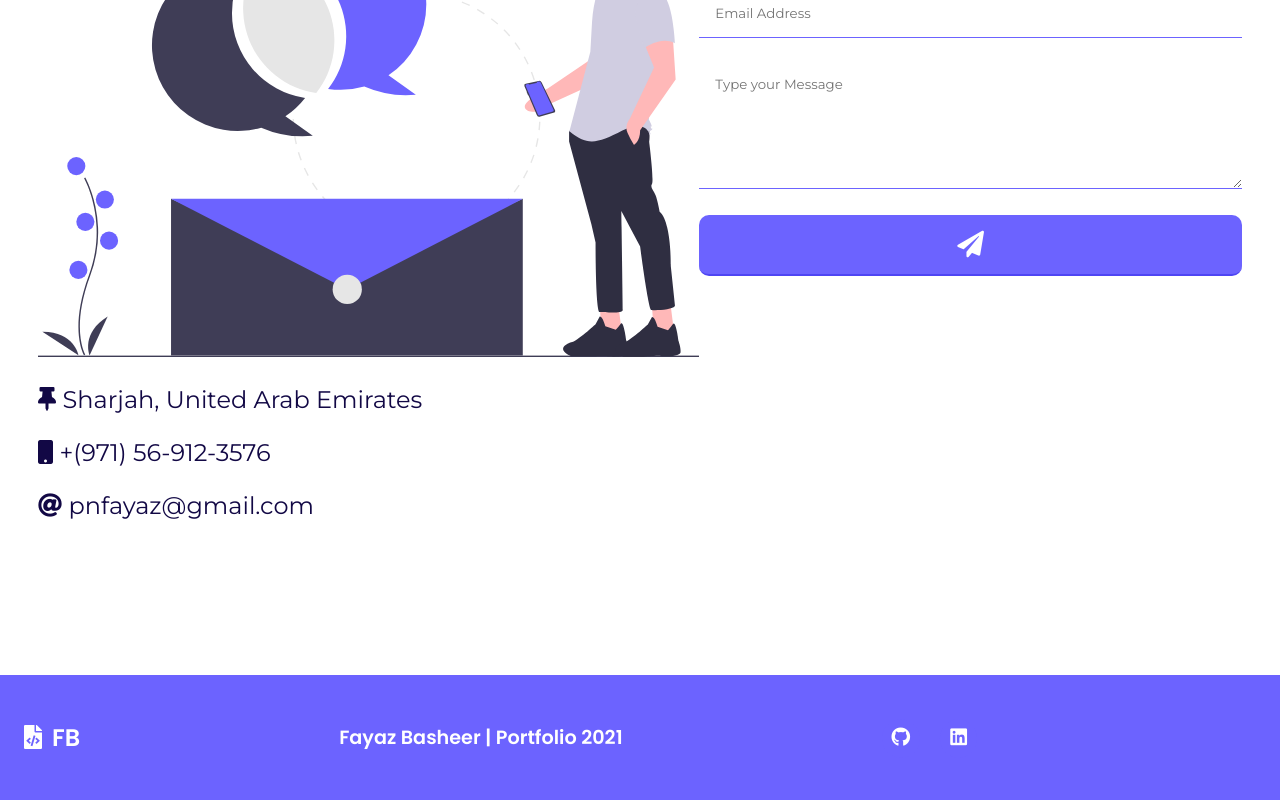
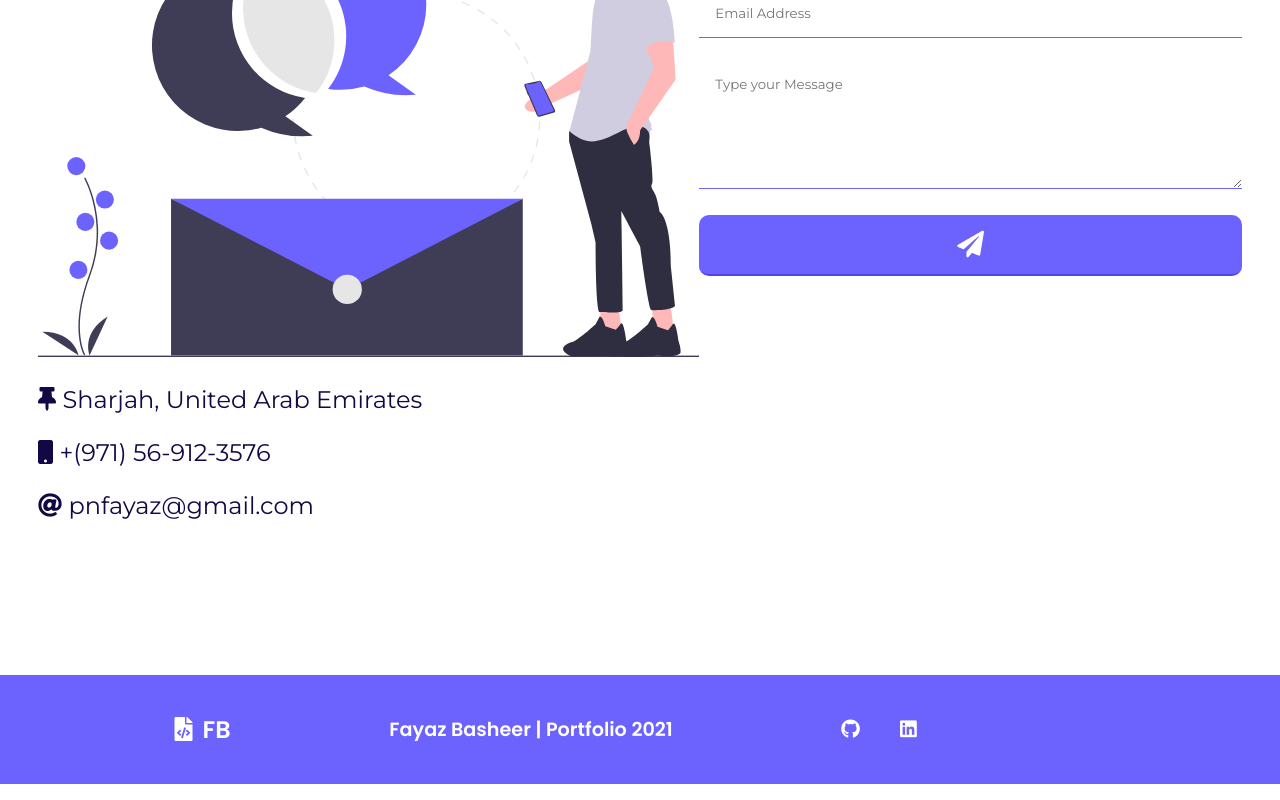
Before and after one commit to fayazpn/fayaz-portfolio, a React (Create React App) app: page / in a window 1280 px wide. Shown: the part 3584-4384 px from the top of the page. Built offline with nearby package versions, Linux system fonts and the light colour scheme.

Commit message:
footer margin changes

```diff
--- a/src/components/Footer.css
+++ b/src/components/Footer.css
@@ -40,9 +40,10 @@
 @media  screen and (min-width: 1264px) {
   .footer-container{
     flex-direction: row;
-    justify-content: space-between;
+    justify-content: space-evenly;
     align-items: center;
     max-width: 1300px;
     width: 100%;
+    padding: 1em;
   }
 }
```
